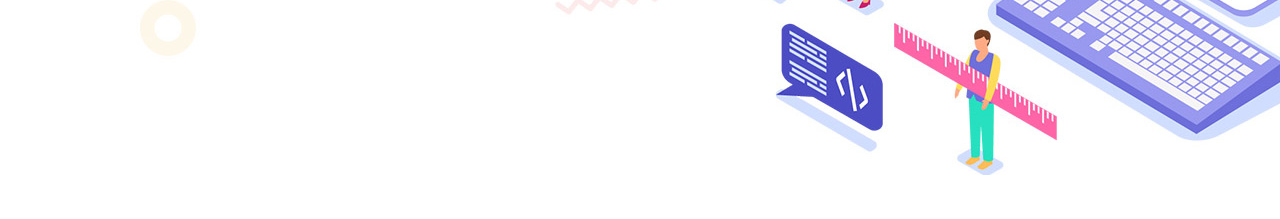
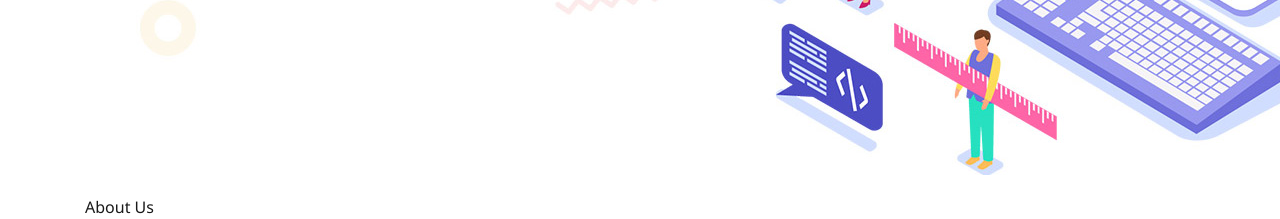
Before and after one commit to DanDan12102002/portfolio, a PHP site: page / in a window 1280 px wide. Shown: the part 705-924 px from the top of the page. Before the commit the page ends 880 px from the top, so only its background shows below. Run offline with PHP 8.4, Linux system fonts and the light colour scheme; data that the repository does not hold is empty; some libraries are stand-ins or nearby versions.

Commit message:
Chaging the variables.scss

```diff
--- /dev/null
+++ b/assets/sass/__variables.scss
@@ -0,0 +1,2 @@
+$def-color: #1a1a1a;
+$purple: #6e41ff;
--- a/assets/sass/style.scss
+++ b/assets/sass/style.scss
@@ -1,4 +1,4 @@
-@import '_variables.scss';
+@import '../sass/_variables.scss';
 @import '../public/css/fonts.css';
 * img {
   max-width: 100%;
--- a/index.php
+++ b/index.php
@@ -140,7 +140,11 @@
 	</section>
 	<section class="about-me">
 		<div class="container">
-
+			<div class="title-gen">
+				<div class="p1">
+					About Us
+				</div>
+			</div>
 		</div>
 	</section>
 
```
